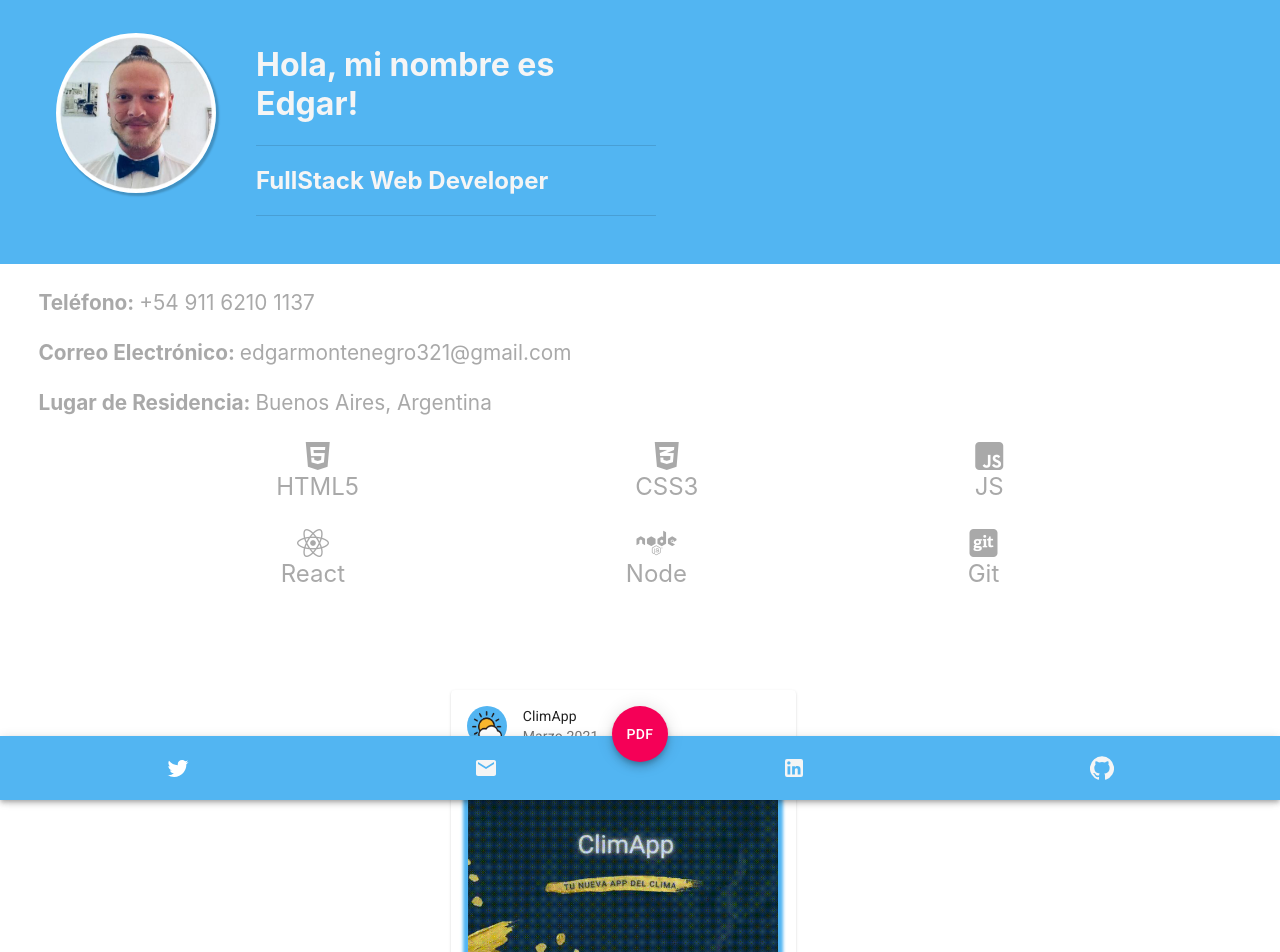
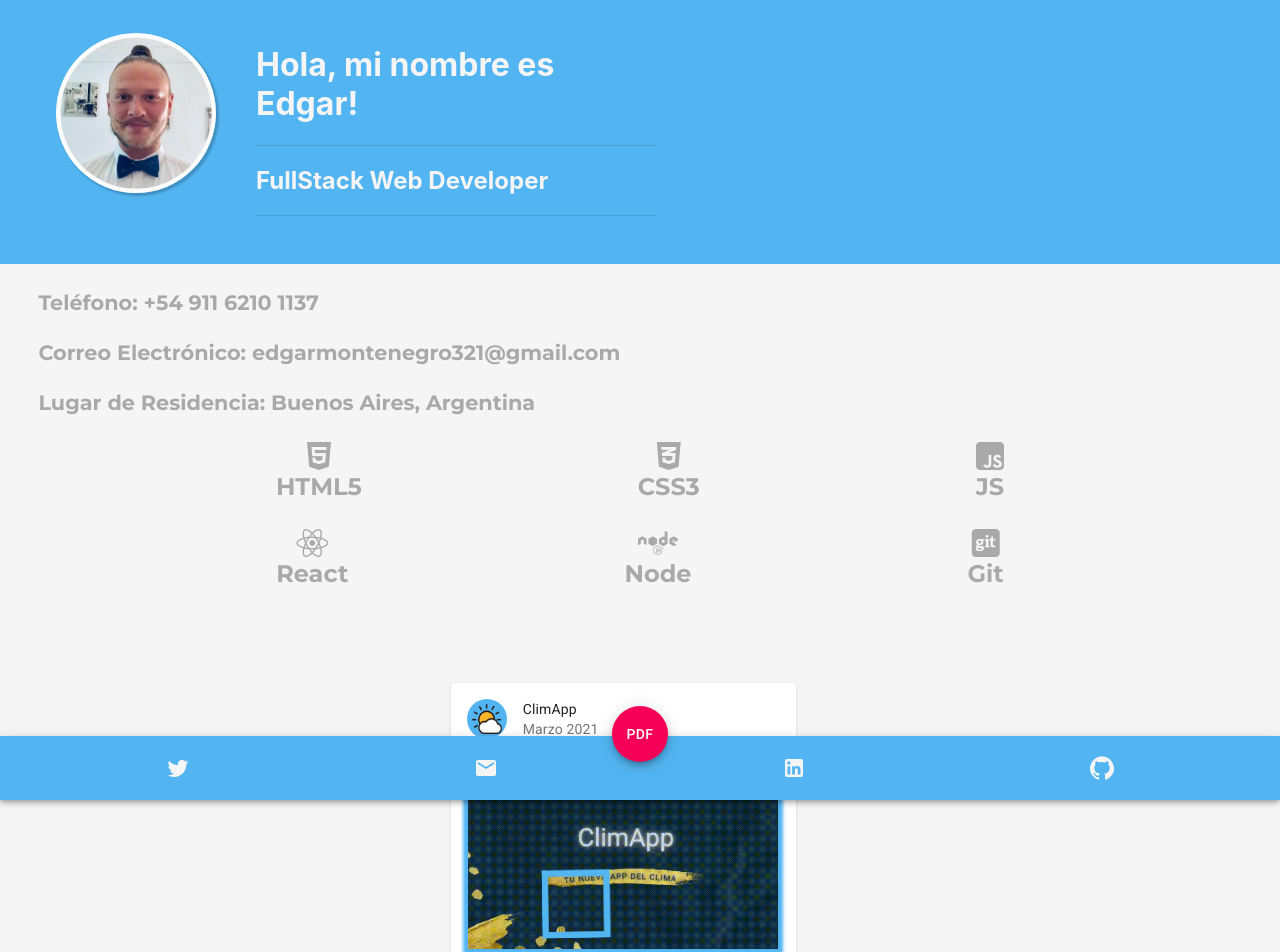
Before and after one commit to Edgarmontenegro123/MyCurriculumVitae, a React (Create React App) app: page / in a window 1280 px wide. Shown: the top 952 px of the page. Built offline with nearby package versions, Linux system fonts and the light colour scheme.

Commit message:
Dynamic background

```diff
--- a/src/App.css
+++ b/src/App.css
@@ -1,4 +1,3 @@
 .divContainer{
     padding-bottom: 20%;
-    /* overflow: scroll; */
 }
--- a/src/App.js
+++ b/src/App.js
@@ -1,21 +1,17 @@
 import React from 'react'
 import GridContainer from './Components/GridContainer/GridContainer'
 import Title from './Components/Title/Title'
-import Content from './Components/Content/Content'
-import Icons from './Components/Icons/Icons'
 import AppBar from './Components/AppBar/AppBar'
-import Card from './Components/Card/Card'
+import Background from './Components/Background/Background'
 
 function App(){
   return(
     <>
-    <div className = 'divContainer'>
-      <GridContainer />
-      <Title />
-      <Content />
-      <Icons />
-      <Card />
-    </div>
+      <div className = 'divContainer'>
+        <GridContainer />
+        <Title />
+        <Background />
+      </div>
       <AppBar />
     </>
   )
--- /dev/null
+++ b/src/Components/AppBar/AppBar.css
@@ -0,0 +1,6 @@
+#icons{
+    color: whitesmoke
+}
+#icons:hover{
+    color: lightgrey !important
+}
--- a/src/Components/AppBar/AppBar.js
+++ b/src/Components/AppBar/AppBar.js
@@ -1,14 +1,9 @@
-import React from 'react'
-import {makeStyles} from '@material-ui/core/styles'
-import AppBar from '@material-ui/core/AppBar'
-import Toolbar from '@material-ui/core/Toolbar'
-import IconButton from '@material-ui/core/IconButton'
-import Fab from '@material-ui/core/Fab'
+import {makeStyles, AppBar, Toolbar, IconButton, Fab} from '@material-ui/core'
 import TwitterIcon from '@material-ui/icons/Twitter'
 import MailIcon from '@material-ui/icons/Mail'
 import LinkedInIcon from '@material-ui/icons/LinkedIn'
 import GitHubIcon from '@material-ui/icons/GitHub'
-
+import './AppBar.css'
 
 const useStyles = makeStyles((theme) => ({
   appBar: {
@@ -32,25 +27,25 @@ const useStyles = makeStyles((theme) => ({
 export default function BottomAppBar(){
   const classes = useStyles()
 
-  return (
+  return(
     <>
       <AppBar position='fixed' style = {{backgroundColor: '#52B5F2' /* 'rgb(49, 208, 129)' */}} className={classes.appBar}>
         <Toolbar className={classes.grow}>
           <IconButton href = 'https://twitter.com/MontenegroCode' target='_blank' rel='noreferrer' color='inherit' aria-label='open drawer'>
-            <TwitterIcon />
+            <TwitterIcon id = 'icons' />
           </IconButton >
           <Fab href = 'https://www.canva.com/design/DAElFbGgReo/w5KZpX2OLMFUX0hXbxV56w/view?utm_content=DAElFbGgReo&utm_campaign=designshare&utm_medium=link&utm_source=publishsharelink'
            target='_blank' rel='noreferrer' color='secondary' aria-label='add' className={classes.fabButton}>
             PDF
           </Fab>
           <IconButton href = 'mailto:edgarmontenegro321@gmail.com' target='_blank' rel='noreferrer'>
-            <MailIcon style = {{color: 'whitesmoke'}}/>
+            <MailIcon id = 'icons'/>
           </IconButton>
           <IconButton href = 'https://www.linkedin.com/in/edgarmontenegro/' target='_blank' rel='noreferrer'>
-            <LinkedInIcon style = {{color: 'whitesmoke'}}/>
+            <LinkedInIcon id = 'icons'/>
           </IconButton>
           <IconButton href = 'https://github.com/Edgarmontenegro123' target='_blank' rel='noreferrer'>
-            <GitHubIcon style = {{color: 'whitesmoke'}}/>
+            <GitHubIcon id = 'icons'/>
           </IconButton>
         </Toolbar>
       </AppBar>
--- /dev/null
+++ b/src/Components/Background/Background.css
@@ -0,0 +1,81 @@
+@import url("https://fonts.googleapis.com/css?family=Montserrat:700");
+.hero {
+  background-color: whitesmoke;
+  position: relative;
+  height: 100%;
+  overflow: hidden;
+  font-family: 'Montserrat', sans-serif
+}
+.cube {
+  position: absolute;
+  top: 80vh;
+  left: 45vw;
+  width: 10px;
+  height: 10px;
+  border: solid 1px #52B5F2;
+  -webkit-transform-origin: top left;
+          transform-origin: top left;
+  -webkit-transform: scale(0) rotate(0deg) translate(-50%, -50%);
+          transform: scale(0) rotate(0deg) translate(-50%, -50%);
+  -webkit-animation: cube 12s ease-in forwards infinite;
+          animation: cube 12s ease-in forwards infinite;
+}
+.cube:nth-child(2n) {
+  border-color: #52B5F2;
+}
+.cube:nth-child(2) {
+  -webkit-animation-delay: 2s;
+          animation-delay: 2s;
+  left: 25vw;
+  top: 40vh;
+}
+.cube:nth-child(3) {
+  -webkit-animation-delay: 4s;
+          animation-delay: 4s;
+  left: 75vw;
+  top: 50vh;
+}
+.cube:nth-child(4) {
+  -webkit-animation-delay: 6s;
+          animation-delay: 6s;
+  left: 90vw;
+  top: 10vh;
+}
+.cube:nth-child(5) {
+  -webkit-animation-delay: 8s;
+          animation-delay: 8s;
+  left: 10vw;
+  top: 85vh;
+}
+.cube:nth-child(6) {
+  -webkit-animation-delay: 10s;
+          animation-delay: 10s;
+  left: 50vw;
+  top: 10vh;
+}
+
+@-webkit-keyframes cube {
+  from {
+    -webkit-transform: scale(0) rotate(0deg) translate(-50%, -50%);
+            transform: scale(0) rotate(0deg) translate(-50%, -50%);
+    opacity: 1;
+  }
+  to {
+    -webkit-transform: scale(20) rotate(960deg) translate(-50%, -50%);
+            transform: scale(20) rotate(960deg) translate(-50%, -50%);
+    opacity: 0;
+  }
+}
+
+@keyframes cube {
+  from {
+    -webkit-transform: scale(0) rotate(0deg) translate(-50%, -50%);
+            transform: scale(0) rotate(0deg) translate(-50%, -50%);
+    opacity: 1;
+  }
+  to {
+    -webkit-transform: scale(20) rotate(960deg) translate(-50%, -50%);
+            transform: scale(20) rotate(960deg) translate(-50%, -50%);
+    opacity: 0;
+  }
+}
--- /dev/null
+++ b/src/Components/Background/Background.js
@@ -0,0 +1,22 @@
+import React from 'react'
+import Content from '../Content/Content'
+import Icons from '../Icons/Icons'
+import Card from '../Card/Card'
+import './Background.css'
+
+export default function Background(){
+    return(
+        <div class="hero">
+          <Content />
+          <Icons />
+          <Card />
+          <div class="hero__title"></div>
+          <div class="cube"></div>
+          <div class="cube"></div>
+          <div class="cube"></div>
+          <div class="cube"></div>
+          <div class="cube"></div>
+          <div class="cube"></div>
+        </div>
+    )
+}
--- a/src/Components/Card/Card.js
+++ b/src/Components/Card/Card.js
@@ -1,5 +1,4 @@
-import React from 'react'
-// import {makeStyles} from '@material-ui/core/styles'
+import {useState} from 'react'
 import clsx from 'clsx'
 import ExpandMoreIcon from '@material-ui/icons/ExpandMore'
 import {Grid, Card, CardHeader, CardMedia, CardContent, CardActions, Collapse, Avatar, IconButton, Typography, makeStyles} from '@material-ui/core'
@@ -35,13 +34,14 @@ const useStyles = makeStyles((theme) => ({
   },
   gridContainer:{
     paddingLeft: '40px',
-    paddingRight: '40px'
+    paddingRight: '40px',
+    marginBottom: '20%'
   }
 }))
 
 export default function RecipeReviewCard(){
   const classes = useStyles()
-  const [expanded, setExpanded] = React.useState(false)
+  const [expanded, setExpanded] = useState(false)
 
   const handleExpandClick = () => {
     setExpanded(!expanded)
@@ -78,8 +78,6 @@ export default function RecipeReviewCard(){
               <source src = {{GifClimApp}}></source>
             </media>
           </CardMedia>
-
-
           <CardContent>
             <Typography variant="body2" color="textSecondary" component="p">
             <strong>Primera App FrontEnd realizada con React y una API externa.</strong>
@@ -133,12 +131,6 @@ export default function RecipeReviewCard(){
             </CardContent>
           </Collapse>
         </Card>
-        <br />
-        <br />
-        <br />
-        <br />
-        <br />
-        <br />
       </Grid>
     </Grid>
   )
--- a/src/Components/Content/Content.js
+++ b/src/Components/Content/Content.js
@@ -6,7 +6,7 @@ const useStyles = makeStyles((theme) => ({
         color: 'darkgrey',
         [theme.breakpoints.down('xs')]:{
             marginTop: '10%',
-            fontSize: '1rem',
+            fontSize: '0.9rem',
             marginLeft: '3%',
             justifyContent: 'center',
           },
--- a/src/Components/Icons/Icons.css
+++ b/src/Components/Icons/Icons.css
@@ -1,8 +1,7 @@
 .fab{
     text-align: center;
-    justify-content: 'space-evenly';
+    justify-content: 'space-evenly'
 }
-
 @media(max-width: 959px){
     .fab{
         font-size: 2rem
@@ -15,6 +14,6 @@
 }
 @media(min-width: 1280px){
     .fab{
-        font-size: 2rem;
+        font-size: 2rem
     }
 }
--- a/src/Components/Icons/Icons.js
+++ b/src/Components/Icons/Icons.js
@@ -11,8 +11,7 @@ const useStyles = makeStyles((theme) => ({
         widht: '100%',
         marginTop: '10%',
          [theme.breakpoints.down('xs')]:{
-            marginTop: '10%',
-            marginBottom: '5%',
+            marginTop: '20%',
             justifyContent: 'space-evenly',
             textAlign: 'center'
           },
```
